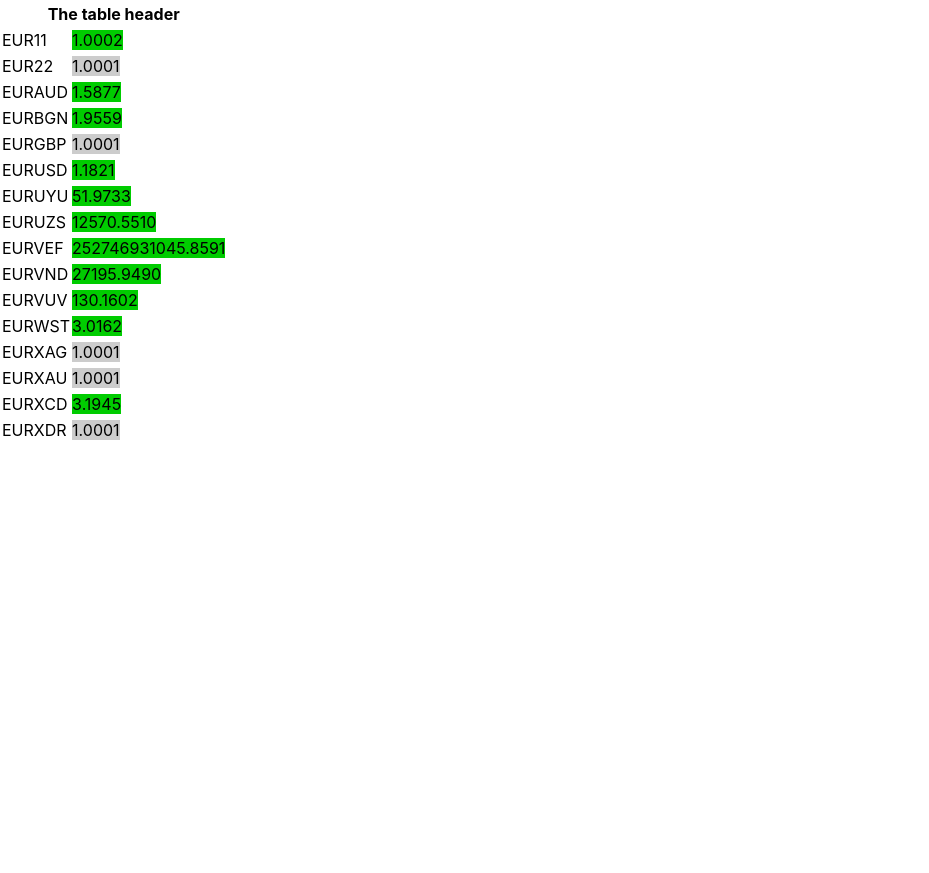
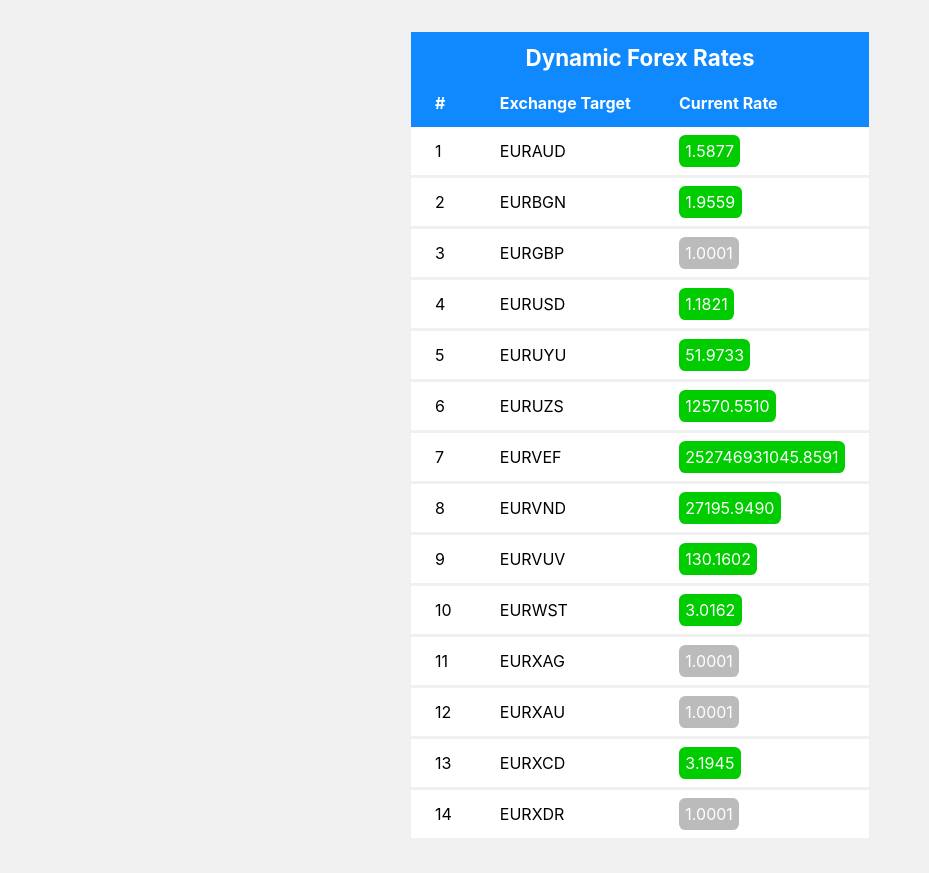
Before and after one commit to Lyubosumaz/lyuboslav-ilkov-anakatech-task, a React (Create React App) app: page / in a window 1280 px wide. Shown: the whole page, without its empty margins (0-929 px from the left). Before the commit the page ends 800 px from the top, so only its background shows below. Built offline with nearby package versions, Linux system fonts and the light colour scheme.

Commit message:
adding styles

```diff
--- a/src/app/App.jsx
+++ b/src/app/App.jsx
@@ -5,7 +5,6 @@ import "./app.css";
 
 export const App = () => {
     const [data, setData] = useState({});
-    const isDataPresent = typeof data.base === "string" && Array.isArray(data.rates) && data.rates.length > 0;
 
     useEffect(() => {
         let mockFetchData = {};
@@ -39,8 +38,8 @@ export const App = () => {
     const incOrDecData = (arg) => {
         setData(prevState => {
             return {
-                base: prevState.base,
-                rates: prevState.rates.map((item) => {
+                base: prevState && prevState.base,
+                rates: (prevState && Array.isArray(prevState.rates)) && prevState.rates.map((item) => {
                     if (arg === "increase") return {
                         currency: item.currency,
                         value: item.value + 0.0001,
@@ -60,27 +59,33 @@ export const App = () => {
     if (data === undefined) {
         return (
             <main>
-                <div>Still loading...</div>
+                <div className="position-mid">Still loading...</div>
             </main>
         );
     }
 
     return (
         <main>
-            {isDataPresent
+            {typeof data.base === "string" && Array.isArray(data.rates) && data.rates.length > 0
                 ?
-                <table>
+                <table className="forex-table">
                     <thead>
                         <tr>
-                            <th colSpan="2">The table header</th>
+                            <th colSpan="3">Dynamic Forex Rates</th>
+                        </tr>
+                        <tr>
+                            <th>#</th>
+                            <th>Exchange Target</th>
+                            <th>Current Rate</th>
                         </tr>
                     </thead>
                     <tbody>
                         {data.rates.map((rate, index) => {
                             const fixValue = rate.value < 1.0001 ? 1.0001 : rate.value.toFixed(4);
                             return (
-                                <tr key={index}>
-                                    <td><span>{`${data.base}${rate.currency}`}</span></td>
+                                <tr key={index + 1}>
+                                    <td>{index + 1}</td>
+                                    <td>{`${data.base}${rate.currency}`}</td>
                                     <td><span className={rate.rateColor}>{fixValue.toString()}</span></td>
                                 </tr>
                             );
@@ -88,7 +93,7 @@ export const App = () => {
                     </tbody>
                 </table>
                 :
-                <div>Data fetching failed...</div>
+                <div className="position-mid">Data fetching failed...</div>
             }
         </main>
     );
--- a/src/app/app.css
+++ b/src/app/app.css
@@ -1,11 +1,58 @@
-.neutral {
-    background-color: #ccc;
+.position-mid {
+    margin-top: 2em;
+    text-align: center;
 }
 
-.increase {
-    background-color: #0c0;
+.forex-table {
+    margin: 2em auto;
+    border-collapse: collapse;
 }
 
-.decrease {
-    background-color: #c00;
+.forex-table thead {
+    text-align: left;
+    color: #fff;
+    background-color: #1089ff;
 }
+
+.forex-table tr:first-of-type th {
+    font-size: 1.4em;
+    padding: 0.4em 0 0.2em 0;
+    text-align: center;
+}
+
+.forex-table th,
+.forex-table td {
+    padding: 0.75em 1.5em;
+}
+
+.forex-table tbody tr {
+    border-bottom: 0.2em solid var(--main-bg-light);
+    background: #fff;
+}
+
+.forex-table tbody tr:hover {
+    background: #ddd;
+}
+
+.forex-table td span {
+    padding: 0.4em;
+    border-radius: 0.4em;
+}
+
+.forex-table .neutral,
+.forex-table .increase,
+.forex-table .decrease {
+    color: #fff;
+}
+
+.forex-table .neutral {
+    background: #bbb;
+}
+
+.forex-table .increase {
+    background: #0c0;
+}
+
+.forex-table .decrease {
+    background: #c00;
+}
--- a/src/assets/css/main.css
+++ b/src/assets/css/main.css
@@ -1,3 +1,7 @@
+:root {
+    --main-bg-light: #f0f0f0;
+}
+
 *,
 *::before,
 *::after {
@@ -15,4 +19,5 @@ html {
 
 body {
     font: inherit;
+    background: var(--main-bg-light);
 }
--- a/src/currencies.json
+++ b/src/currencies.json
@@ -17,8 +17,6 @@
         "XAG": 0.044949,
         "XAU": 0.000648,
         "XCD": 3.19441,
-        "XDR": 0.830564,
-        "11": 1.0001,
-        "22": 0.9999
+        "XDR": 0.830564
     }
 }
```
Also changed, not shown: public/index.html (indentation only).
